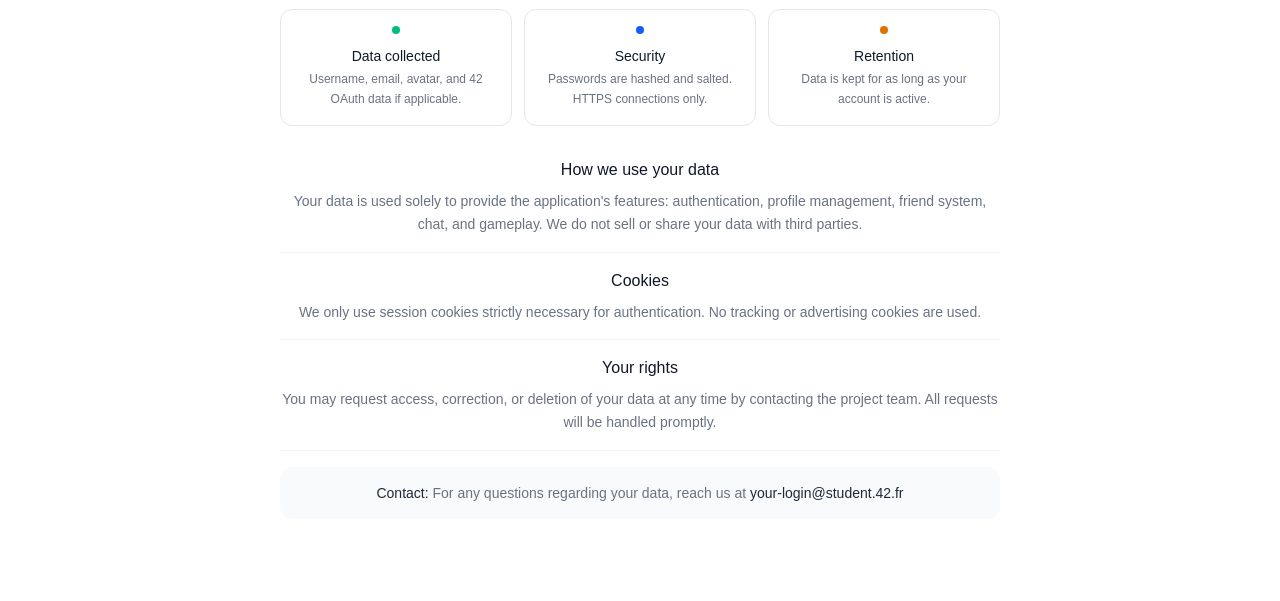
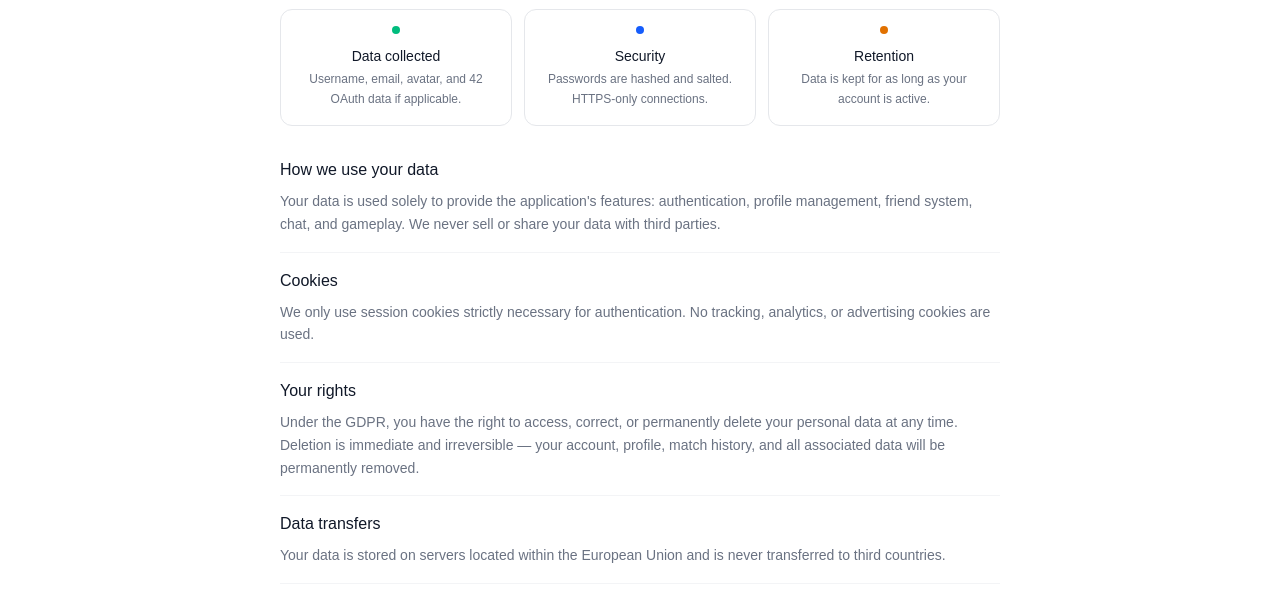
Before and after one commit to ElkiaCode/ft_transcendence, a Next.js app in the folder apps/frontend/: page /rgpd in a window 1280 px wide. Shown: the part 249-850 px from the top of the page. Before the commit the page ends 816 px from the top, so only its background shows below. Built offline with nearby package versions, Linux system fonts and the light colour scheme; no server answers.

Commit message:
Add rgpd page, with button for delete account if the user is logged.

```diff
--- a/apps/frontend/app/rgpd/page.tsx
+++ b/apps/frontend/app/rgpd/page.tsx
@@ -1,11 +1,50 @@
+"use client";
+import { useState } from "react";
+import { useRouter } from "next/navigation";
+import { apiEraseMyData, apiLogout } from "@/lib/api/auth";
+import { useAuthStore } from "@/store/authStore";
+
+type Step = "idle" | "password" | "confirm" | "deleted";
+
 export default function RgpdPage() {
+  const router = useRouter();
+  const user = useAuthStore((s: any) => s.user);
+  const [step, setStep] = useState<Step>("idle");
+  const [password, setPassword] = useState("");
+  const [error, setError] = useState<string | null>(null);
+  const [loading, setLoading] = useState(false);
+
+async function handleConfirm() {
+  if (!password) return; // 👈 à ajouter
+  setLoading(true);
+  setError(null);
+  try {
+    await apiEraseMyData(password);
+    await apiLogout();
+    setStep("deleted");
+    setTimeout(() => router.push("/"), 2000);
+  } catch (e: any) {
+    setError(e.message || "Wrong password.");
+    setStep("password");
+  } finally {
+    setLoading(false);
+  }
+}
+
+  function handleCancel() {
+    setStep("idle");
+    setPassword("");
+    setError(null);
+  }
+
   return (
-    <div className="max-w-3xl mx-auto px-6 py-12 text-center bg-white">
+    <div className="min-h-screen bg-white dark:bg-zinc-900">
+      <div className="max-w-3xl mx-auto px-6 py-12 text-center">
 
         {/* Hero */}
-      <div className="border-b border-gray-200 pb-6 mb-8">
-        <h1 className="text-3xl font-medium text-gray-900 mb-2">Privacy Policy</h1>
-        <p className="text-sm text-gray-500">
+        <div className="border-b border-gray-200 dark:border-zinc-700 pb-6 mb-8">
+          <h1 className="text-3xl font-medium text-gray-900 dark:text-white mb-2">Privacy Policy</h1>
+          <p className="text-sm text-gray-500 dark:text-gray-400">
             Last updated — 2025 &nbsp;·&nbsp;
             <span className="inline-block bg-emerald-50 text-emerald-700 text-xs font-medium px-3 py-0.5 rounded-full">GDPR compliant</span>
           </p>
@@ -15,36 +54,125 @@ export default function RgpdPage() {
         <div className="grid grid-cols-3 gap-3 mb-8">
           {[
             { dot: "bg-emerald-500", title: "Data collected", text: "Username, email, avatar, and 42 OAuth data if applicable." },
-          { dot: "bg-blue-600", title: "Security", text: "Passwords are hashed and salted. HTTPS connections only." },
+            { dot: "bg-blue-600", title: "Security", text: "Passwords are hashed and salted. HTTPS-only connections." },
             { dot: "bg-amber-600", title: "Retention", text: "Data is kept for as long as your account is active." },
           ].map((c) => (
-          <div key={c.title} className="bg-white border border-gray-200 rounded-xl p-4">
+            <div key={c.title} className="bg-white dark:bg-zinc-800 border border-gray-200 dark:border-zinc-700 rounded-xl p-4">
               <div className={`w-2 h-2 rounded-full ${c.dot} mx-auto mb-3`} />
-            <h3 className="text-sm font-medium text-gray-900 mb-1">{c.title}</h3>
-            <p className="text-xs text-gray-500 leading-relaxed">{c.text}</p>
+              <h3 className="text-sm font-medium text-gray-900 dark:text-white mb-1">{c.title}</h3>
+              <p className="text-xs text-gray-500 dark:text-gray-400 leading-relaxed">{c.text}</p>
             </div>
           ))}
         </div>
 
         {/* Sections */}
         {[
-        { title: "How we use your data", text: "Your data is used solely to provide the application's features: authentication, profile management, friend system, chat, and gameplay. We do not sell or share your data with third parties." },
-        { title: "Cookies", text: "We only use session cookies strictly necessary for authentication. No tracking or advertising cookies are used." },
-        { title: "Your rights", text: "You may request access, correction, or deletion of your data at any time by contacting the project team. All requests will be handled promptly." },
+          {
+            title: "How we use your data",
+            text: "Your data is used solely to provide the application's features: authentication, profile management, friend system, chat, and gameplay. We never sell or share your data with third parties.",
+          },
+          {
+            title: "Cookies",
+            text: "We only use session cookies strictly necessary for authentication. No tracking, analytics, or advertising cookies are used.",
+          },
+          {
+            title: "Your rights",
+            text: "Under the GDPR, you have the right to access, correct, or permanently delete your personal data at any time. Deletion is immediate and irreversible — your account, profile, match history, and all associated data will be permanently removed.",
+          },
+          {
+            title: "Data transfers",
+            text: "Your data is stored on servers located within the European Union and is never transferred to third countries.",
+          },
         ].map((s) => (
-        <div key={s.title}>
-          <h2 className="text-base font-medium text-gray-900 mb-2">{s.title}</h2>
-          <p className="text-sm text-gray-500 leading-relaxed mb-4">{s.text}</p>
-          <hr className="border-gray-100 mb-4" />
+          <div key={s.title} className="text-left mb-4">
+            <h2 className="text-base font-medium text-gray-900 dark:text-white mb-2">{s.title}</h2>
+            <p className="text-sm text-gray-500 dark:text-gray-400 leading-relaxed">{s.text}</p>
+            <hr className="border-gray-100 dark:border-zinc-700 mt-4" />
           </div>
         ))}
 
-      {/* Footer */}
-      <div className="bg-gray-50 rounded-xl px-6 py-4">
-        <p className="text-sm text-gray-500">
-          <span className="font-medium text-gray-800">Contact:</span> For any questions regarding your data, reach us at{" "}
-          <span className="font-medium text-gray-800">your-login@student.42.fr</span>
+        {user && (
+  <div className="mt-10 border border-red-200 dark:border-red-900 bg-red-50 dark:bg-red-950/30 rounded-xl px-6 py-6">
+
+    <p className="text-sm text-red-600/70 dark:text-red-400/60 mb-4">
+      Permanently delete your account and all associated data. This action is immediate and cannot be undone.
     </p>
+
+    {error && (
+      <p className="text-sm text-red-600 dark:text-red-400 mb-3 font-medium">{error}</p>
+    )}
+
+    {step === "idle" && (
+      <button
+        onClick={() => setStep("password")}
+        className="bg-red-500 hover:bg-red-600 active:bg-red-700 text-white font-medium px-6 py-2 rounded-lg transition-colors cursor-pointer"
+      >
+        Delete my data
+      </button>
+    )}
+
+    {step === "password" && (
+      <div className="flex flex-col items-center gap-3">
+        <p className="text-sm text-red-700 dark:text-red-400 font-medium">
+          Confirm your password to continue
+        </p>
+        <input
+          type="password"
+          value={password}
+          onChange={(e) => setPassword(e.target.value)}
+          onKeyDown={(e) => e.key === "Enter" && handleConfirm()}
+          placeholder="Your password"
+          className="w-64 px-4 py-2 text-sm border border-red-200 dark:border-red-800 rounded-lg bg-white dark:bg-zinc-900 text-gray-900 dark:text-white placeholder-gray-400 focus:outline-none focus:ring-2 focus:ring-red-400"
+        />
+        <div className="flex gap-3">
+          <button
+            onClick={handleConfirm}
+            disabled={loading || !password}
+            className="bg-red-600 hover:bg-red-700 disabled:opacity-50 text-white text-sm font-medium px-4 py-1.5 rounded-lg transition-colors cursor-pointer"
+          >
+            {loading ? "Checking..." : "Continue"}
+          </button>
+          <button
+            onClick={handleCancel}
+            className="bg-gray-200 dark:bg-zinc-700 hover:bg-gray-300 dark:hover:bg-zinc-600 text-gray-800 dark:text-gray-200 text-sm font-medium px-4 py-1.5 rounded-lg transition-colors cursor-pointer"
+          >
+            Cancel
+          </button>
+        </div>
+      </div>
+    )}
+
+    {step === "confirm" && (
+      <div className="flex flex-col items-center gap-3">
+        <p className="text-sm text-red-700 dark:text-red-400 font-medium">
+          Are you sure? This will permanently delete your account.
+        </p>
+        <div className="flex gap-3">
+          <button
+            onClick={handleConfirm}
+            disabled={loading}
+            className="bg-red-600 hover:bg-red-700 disabled:opacity-50 text-white text-sm font-medium px-4 py-1.5 rounded-lg transition-colors cursor-pointer"
+          >
+            {loading ? "Deleting..." : "Yes, delete everything"}
+          </button>
+          <button
+            onClick={handleCancel}
+            className="bg-gray-200 dark:bg-zinc-700 hover:bg-gray-300 dark:hover:bg-zinc-600 text-gray-800 dark:text-gray-200 text-sm font-medium px-4 py-1.5 rounded-lg transition-colors cursor-pointer"
+          >
+            Cancel
+          </button>
+        </div>
+      </div>
+    )}
+
+    {step === "deleted" && (
+      <p className="text-sm font-medium text-red-600 dark:text-red-400">
+        ✓ Your account has been deleted. Redirecting...
+      </p>
+    )}
+
+  </div>
+)}
       </div>
     </div>
   );
--- a/apps/frontend/lib/api/auth.ts
+++ b/apps/frontend/lib/api/auth.ts
@@ -262,3 +262,19 @@ export async function apiUpdateAvatar(avatarFile: File) {
   if (!res.ok) throw new Error(data.message || 'Error updating avatar');
   return data;
 }
+
+export async function apiEraseMyData(currentPassword: string) {
+  const token = useAuthStore.getState().accessToken;
+  const res = await fetch(`${API_URL}/users/me/erase-data`, {
+    method: 'POST',
+    credentials: 'include',
+    headers: {
+      'Content-Type': 'application/json',
+      ...(token ? { 'Authorization': `Bearer ${token}` } : {}),
+    },
+    body: JSON.stringify({ currentPassword }),
+  });
+  const data = await res.json();
+  if (!res.ok) throw new Error(data.message || 'Error deleting account');
+  return data;
+}
```
Also changed, not shown: 1 other file (tests, documents, lock files or other folders). Lines whose indentation alone changed are shown as unchanged.
